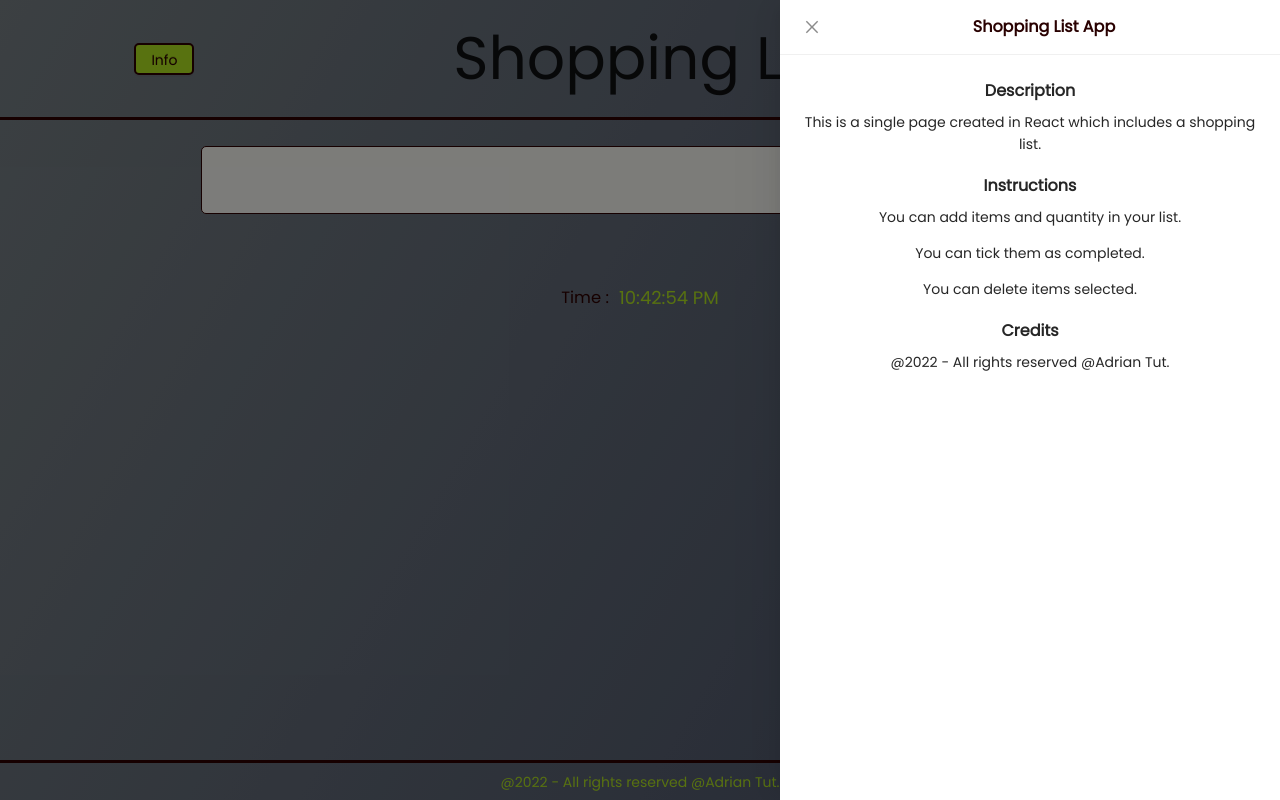
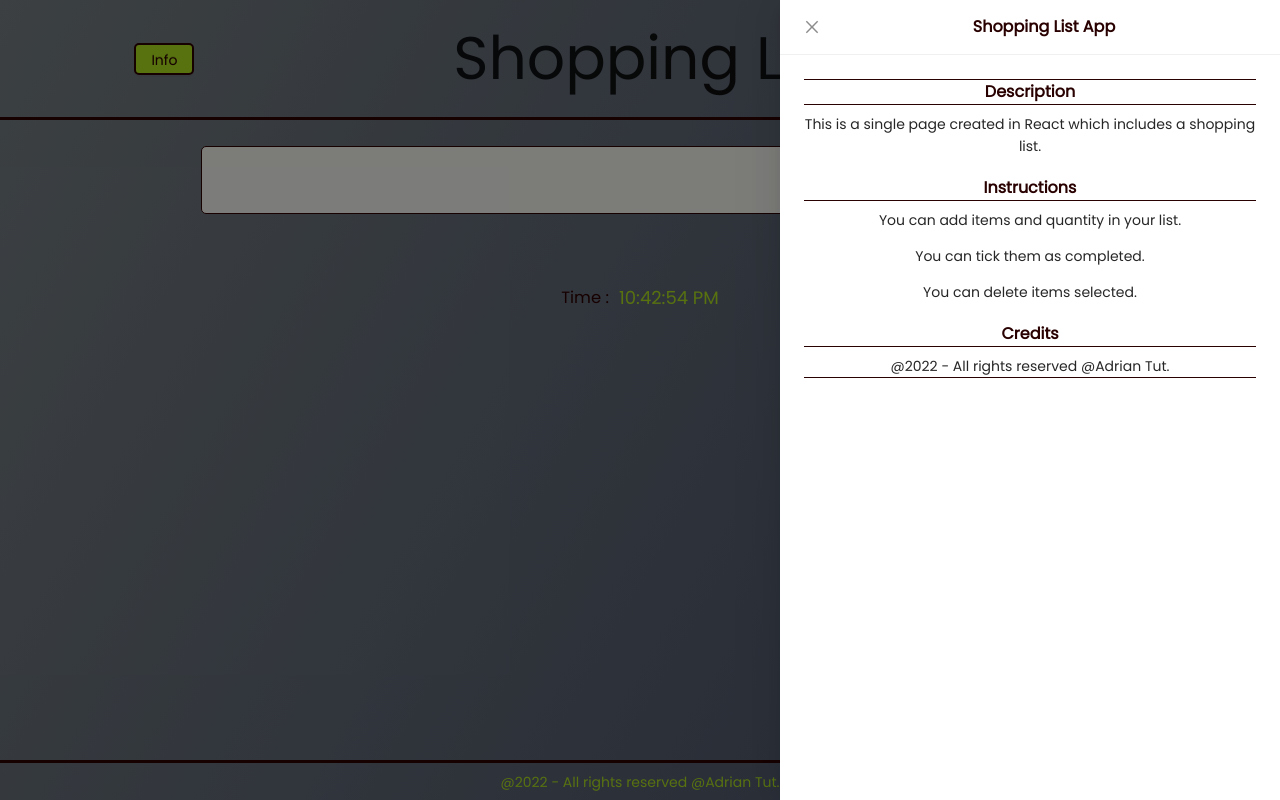
Before and after one commit to Adriantutuianu/shopping-list-app, a React (Create React App) app: page / in a window 1280 px wide. Both pictures are taken after a click on the button "Info". Built offline with nearby package versions, Linux system fonts and the light colour scheme.

Commit message:
Styled drawer

```diff
--- a/src/components/Info.js
+++ b/src/components/Info.js
@@ -30,16 +30,47 @@ const Info = () => {
         onClose={onClose}
         visible={visible}
       >
-        <Title level={5}>Description</Title>
+        <Title
+          style={{
+            color: "var(--secondary-color)",
+            borderTop: " 1px solid var(--secondary-color)",
+            borderBottom: " 1px solid var(--secondary-color)",
+          }}
+          level={5}
+        >
+          Description
+        </Title>
         <Paragraph>
           This is a single page created in React which includes a shopping list.
         </Paragraph>
-        <Title level={5}>Instructions</Title>
+        <Title
+          style={{
+            color: "var(--secondary-color)",
+            borderBottom: " 1px solid var(--secondary-color)",
+          }}
+          level={5}
+        >
+          Instructions
+        </Title>
         <Paragraph>You can add items and quantity in your list.</Paragraph>
         <Paragraph>You can tick them as completed.</Paragraph>
         <Paragraph>You can delete items selected.</Paragraph>
-        <Title level={5}>Credits</Title>
-        <Paragraph>@2022 - All rights reserved @Adrian Tut.</Paragraph>
+        <Title
+          style={{
+            color: "var(--secondary-color)",
+            borderBottom: " 1px solid var(--secondary-color)",
+          }}
+          level={5}
+        >
+          Credits
+        </Title>
+        <Paragraph
+          style={{
+            borderBottom: " 1px solid var(--secondary-color)",
+          }}
+        >
+          @2022 - All rights reserved @Adrian Tut.
+        </Paragraph>
       </Drawer>
     </>
   );
```
